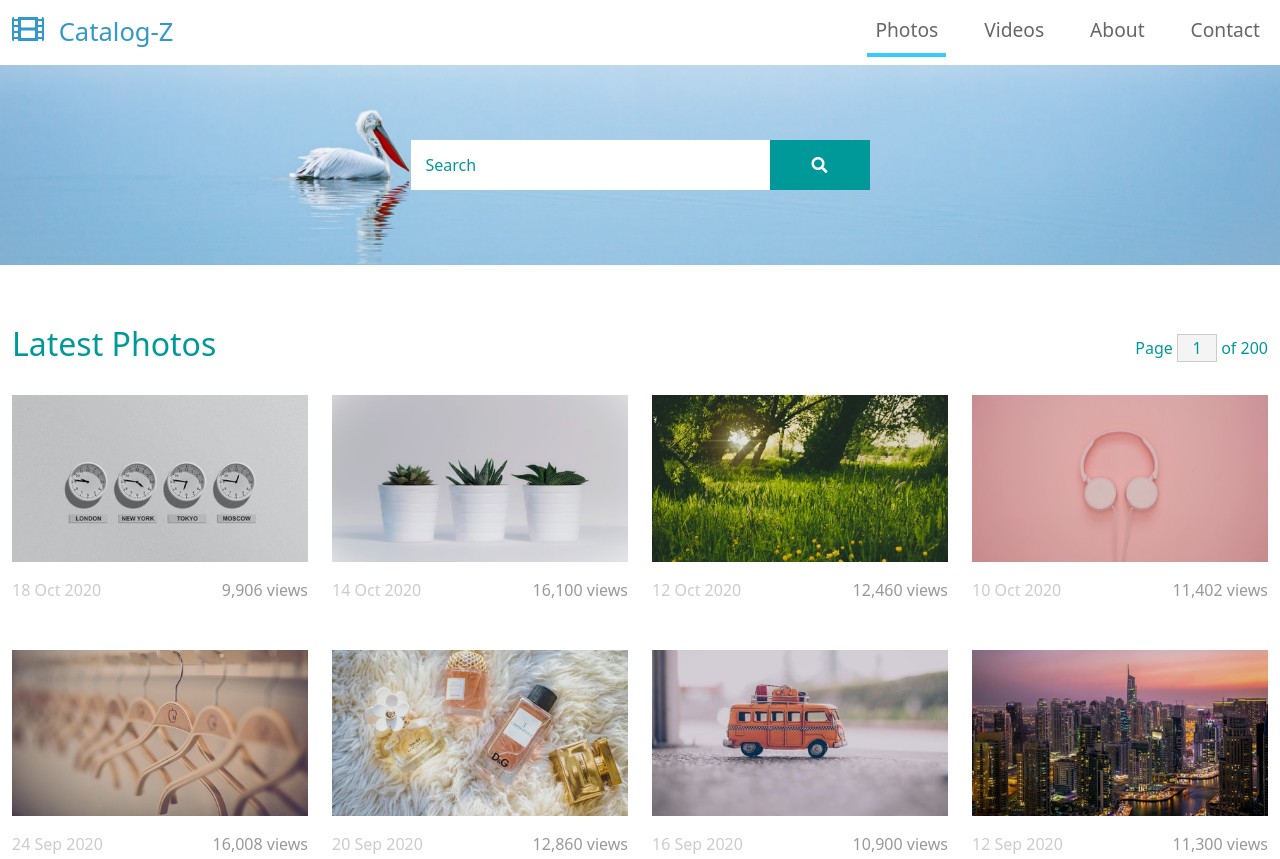
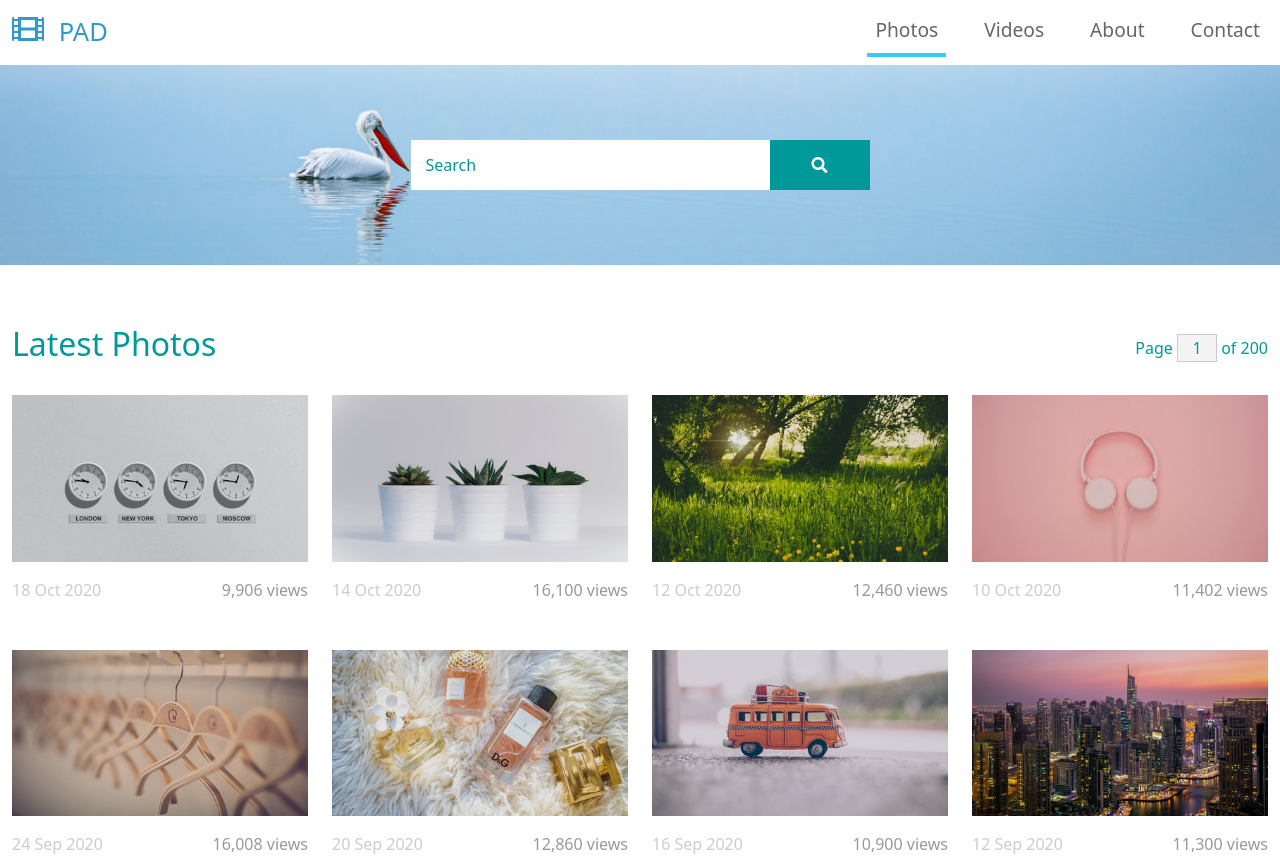
Before and after one commit to yusef16/lab4.io, a plain HTML site: page index.html in a window 1280 px wide. Shown: the top 859 px of the page. Drawn offline with Linux system fonts and the light colour scheme.

Commit message:
schimbare

```diff
--- a/index.html
+++ b/index.html
@@ -28,7 +28,7 @@ https://templatemo.com/tm-556-catalog-z
         <div class="container-fluid">
             <a class="navbar-brand" href="#">
                 <i class="fas fa-film mr-2"></i>
-                Catalog-Z
+                PAD
             </a>
             <button class="navbar-toggler" type="button" data-toggle="collapse" data-target="#navbarSupportedContent" aria-controls="navbarSupportedContent" aria-expanded="false" aria-label="Toggle navigation">
                 <i class="fas fa-bars"></i>
```
